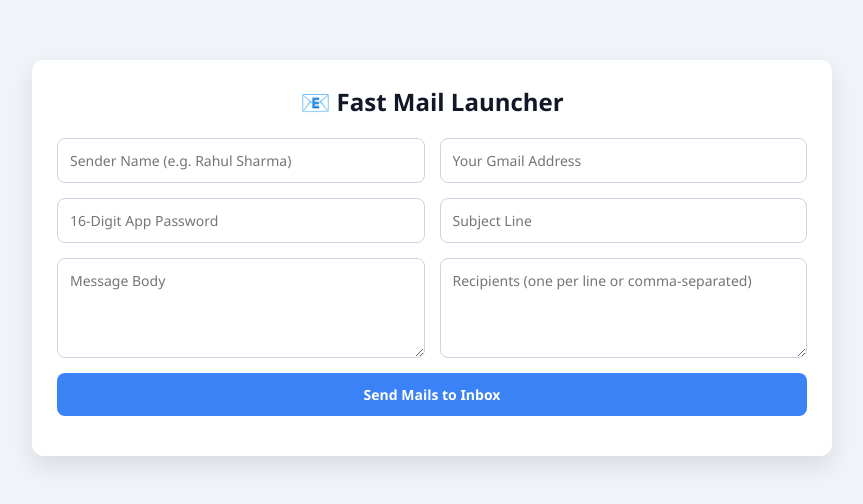
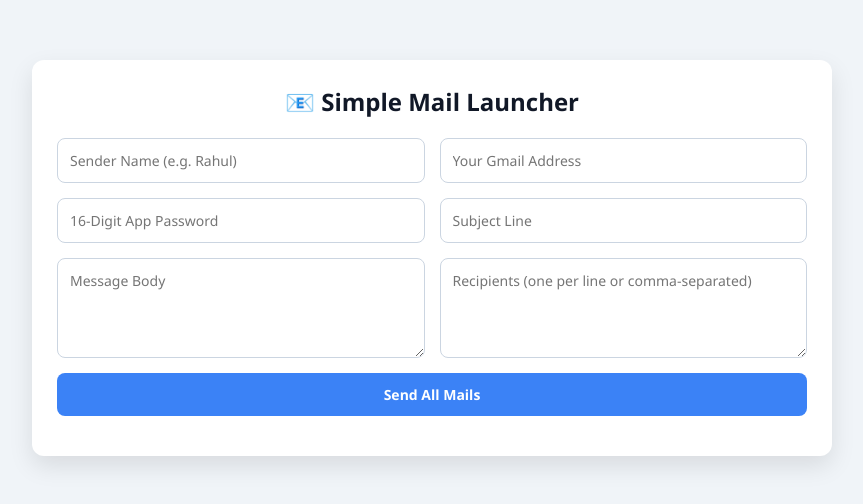
Before and after one commit to deepanshulodhi79-sudo/kosiii, a website: page public/launcher.html in a window 1280 px wide. Shown: the part 142-646 px from the top of the page, without its empty margins (208-1071 px from the left). Drawn offline with Linux system fonts and the light colour scheme.

Commit message:
Update launcher.html

```diff
--- a/public/launcher.html
+++ b/public/launcher.html
@@ -8,10 +8,10 @@
 
 <body>
 <div class="form-grid">
-  <h2>📧 Fast Mail Launcher</h2>
+  <h2>📧 Simple Mail Launcher</h2>
 
   <div class="grid-row">
-    <input id="senderName" placeholder="Sender Name (e.g. Rahul Sharma)">
+    <input id="senderName" placeholder="Sender Name (e.g. Rahul)">
     <input id="email" placeholder="Your Gmail Address">
   </div>
 
@@ -26,7 +26,7 @@
   </div>
 
   <div class="grid-row">
-    <button id="sendBtn">Send Mails to Inbox</button>
+    <button id="sendBtn">Send All Mails</button>
   </div>
 
   <p id="statusMessage"></p>
```
